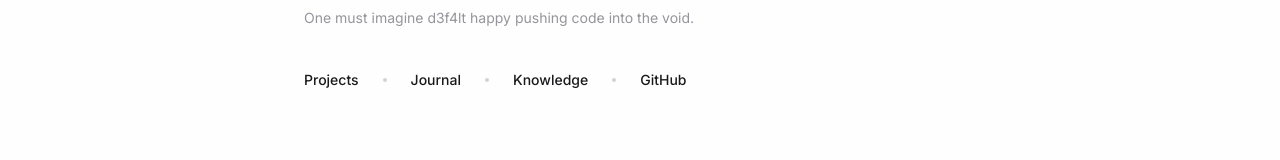
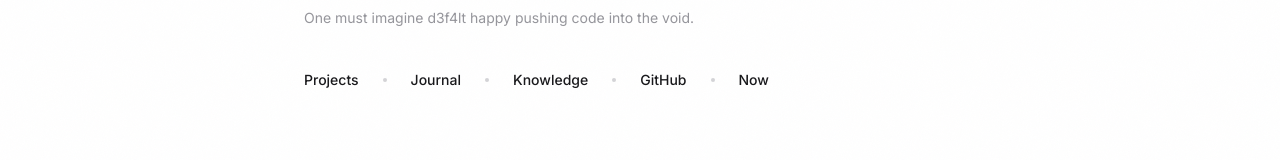
Before and after one commit to d3f4lt0/d3f4lt0.dev, a Next.js app: page / in a window 1280 px wide. Shown: the part 340-500 px from the top of the page. Built offline with nearby package versions, Linux system fonts and the light colour scheme.

Commit message:
feat: add Now to homepage navigation

```diff
--- a/src/app/(site)/page.tsx
+++ b/src/app/(site)/page.tsx
@@ -177,6 +177,13 @@ export default function HomePage() {
             >
               GitHub
             </a>
+            <span className="h-1 w-1 rounded-full bg-muted-foreground/30" aria-hidden="true" />
+            <Link
+              href="/now"
+              className="link-underline text-sm font-medium text-primary"
+            >
+              Now
+            </Link>
           </div>
         </div>
       </Section>
```
